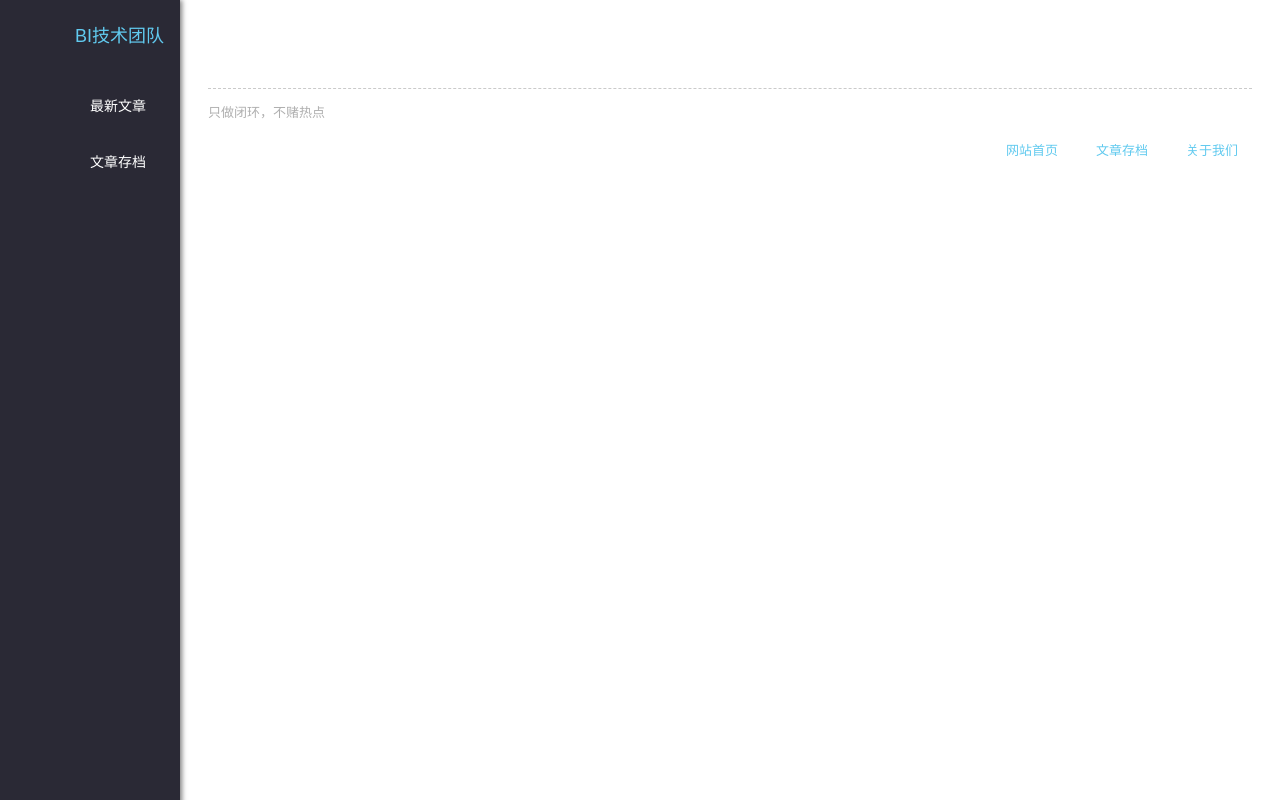
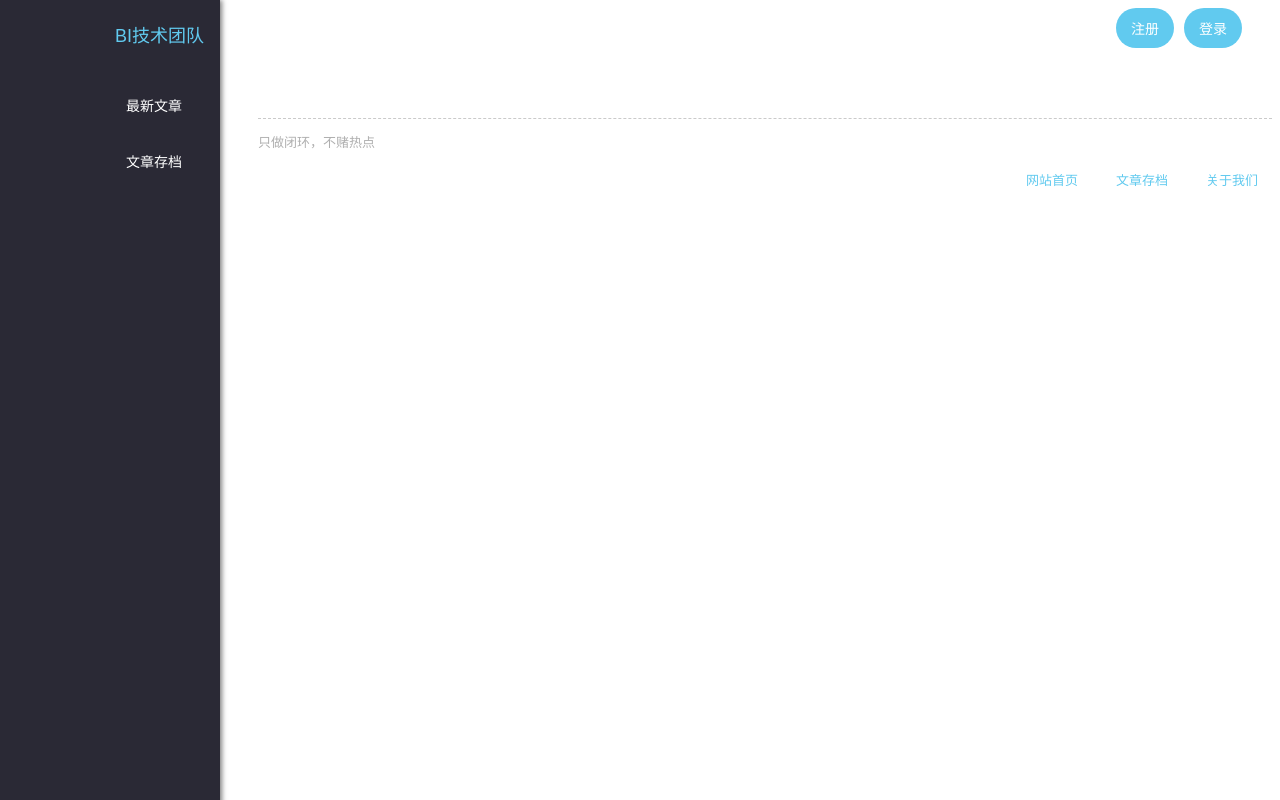
Before and after one commit to cauliflower-beep/huaye, a Vue app: page /article in a window 1280 px wide. Built offline with nearby package versions, Linux system fonts and the light colour scheme.

Commit message:
添加登录、注册按钮

```diff
--- a/src/App.vue
+++ b/src/App.vue
@@ -7,13 +7,23 @@
 
     <!--  右侧展示区-->
     <div class="main-container">
-      <router-view></router-view>
+      <!--导航栏-->
+      <div class="nav-bar">
+        <nav-bar/>
+      </div>
+
+      <!--内容区-->
+      <div class="main-content">
+        <!--vue模板语法灵活 允许使用自闭合标签的形式表示组件-->
+        <router-view/>
+      </div>
     </div>
   </div>
 </template>
 
 <script lang="ts" setup>
 import sideBar from "@/components/sideBar.vue";
+import navBar from "@/components/navBar.vue";
 import {RouterView} from "vue-router";
 
 </script>
@@ -27,17 +37,23 @@ import {RouterView} from "vue-router";
 
   .side-bar{
     /* 固定左侧导航栏的宽度*/
-    width: 180px;
+    width: 200px;
     min-width: 180px;
     max-width: 180px;
     height: 100%;
-    border: aqua;
   }
 
   .main-container{
-    padding: 20px;
-    flex-grow: 1; /* 尽可能的扩展以填满可用空间*/
-    //border: 1px solid #61caef;
-    height: 100%;
+    flex-grow: 1;
+  }
+
+  .nav-bar {
+    /* 这里添加 navBar 的样式，使其水平排列在顶部 */
+    //height: 30px; /* 调整导航栏高度 */
+  }
+
+  .main-content{
+    padding-left: 70px;
+    padding-top: 30px;
   }
 </style>
--- a/src/components/authMod.vue
+++ b/src/components/authMod.vue
@@ -1,7 +1,7 @@
 <template>
   <div class="auth-buttons">
-    <button @click="handleRegisterClick">注册</button>
-    <button @click="handleLoginClick">登录</button>
+    <button class="auth-button" @click="handleRegisterClick">注册</button>
+    <button class="auth-button" @click="handleLoginClick">登录</button>
   </div>
 </template>
 
@@ -16,20 +16,18 @@
 </script>
 
 <style scoped>
-  .auth-buttons button {
-    padding: 10px 15px;
-    font-size: 16px;
-    border-radius: 25px;
-
+  .auth-buttons {
     display: flex;
-    flex-direction: row;
-    justify-content: space-between;
-    gap: 10px;
+    gap:10px;
   }
 
-  .auth-buttons button {
+  .auth-button {
     padding: 10px 15px;
-    font-size: 16px;
-    border-radius: 25px;
+    font-size: 14px;
+    border-radius: 20px;
+
+    background-color: #61caef;
+    color: white;
+    border: none;
   }
 </style>
--- /dev/null
+++ b/src/components/navBar.vue
@@ -0,0 +1,26 @@
+<template>
+
+  <div class="nav-bar">
+    <!--auth-->
+    <div class="auth-wrapper">
+      <auth/>
+    </div>
+  </div>
+</template>
+
+<script setup lang="ts">
+import auth from "@/components/authMod.vue";
+</script>
+
+<style scoped>
+  .nav-bar {
+    /* 导航条的样式*/
+    width: 100%;
+    height: 20px;
+  }
+
+  .auth-wrapper{
+    float: right;
+    margin-right: 30px;
+  }
+</style>
--- a/src/components/sideBar.vue
+++ b/src/components/sideBar.vue
@@ -39,7 +39,7 @@
 
 <style scoped>
   .sideBar {
-    width: 160px; /* Fixed width */
+    width: 200px; /* Fixed width */
     height: 100%; /* Full height */
     position: fixed; /* Fixed position */
     top: 0; /* Align to top */
@@ -108,7 +108,7 @@
     content: '';
     position: absolute;
     top: 0;
-    left: -80px; /* 向左移出10px，抵消父级padding */
+    left: -200px; /* 向左移出200px，抵消父级padding */
     right: -40%; /* 向右移出10px，抵消父级padding */
     bottom: 0;
     background-color: #26252F;
```
